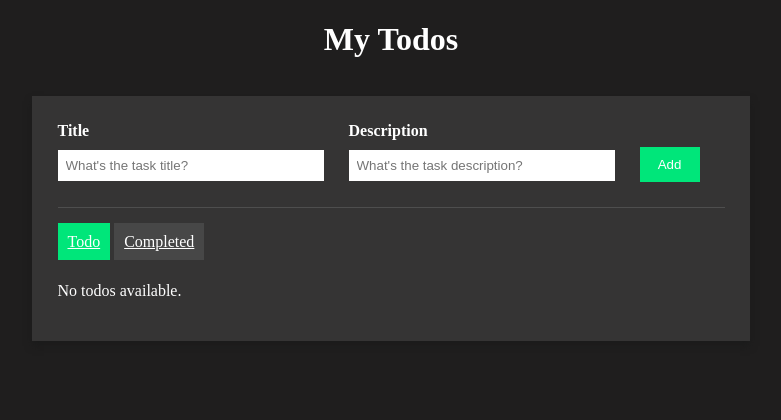
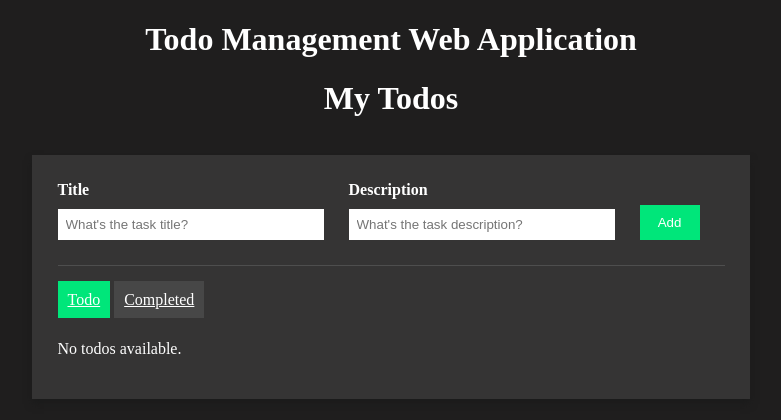
Before and after one commit to prameela-66/Todo-Management-Web-Application, a Django app: template todoapp/templates/todoapp/index.html in a window 1280 px wide. Shown: the top 420 px of the page, without its empty margins (249-1030 px from the left). Run offline with Django 5.2, Linux system fonts and the light colour scheme; the template is opened without the code that fills it, so the values that code supplies are empty.

Commit message:
Update index.html and database

```diff
--- a/todoapp/templates/todoapp/index.html
+++ b/todoapp/templates/todoapp/index.html
@@ -10,6 +10,7 @@
 </head>
 <body>
   <div class="App">
+    <H1>Todo Management Web Application</H1>
     <h1>My Todos</h1>
 
     <div class="todo-wrapper">
```
Also changed, not shown: db.sqlite3.
